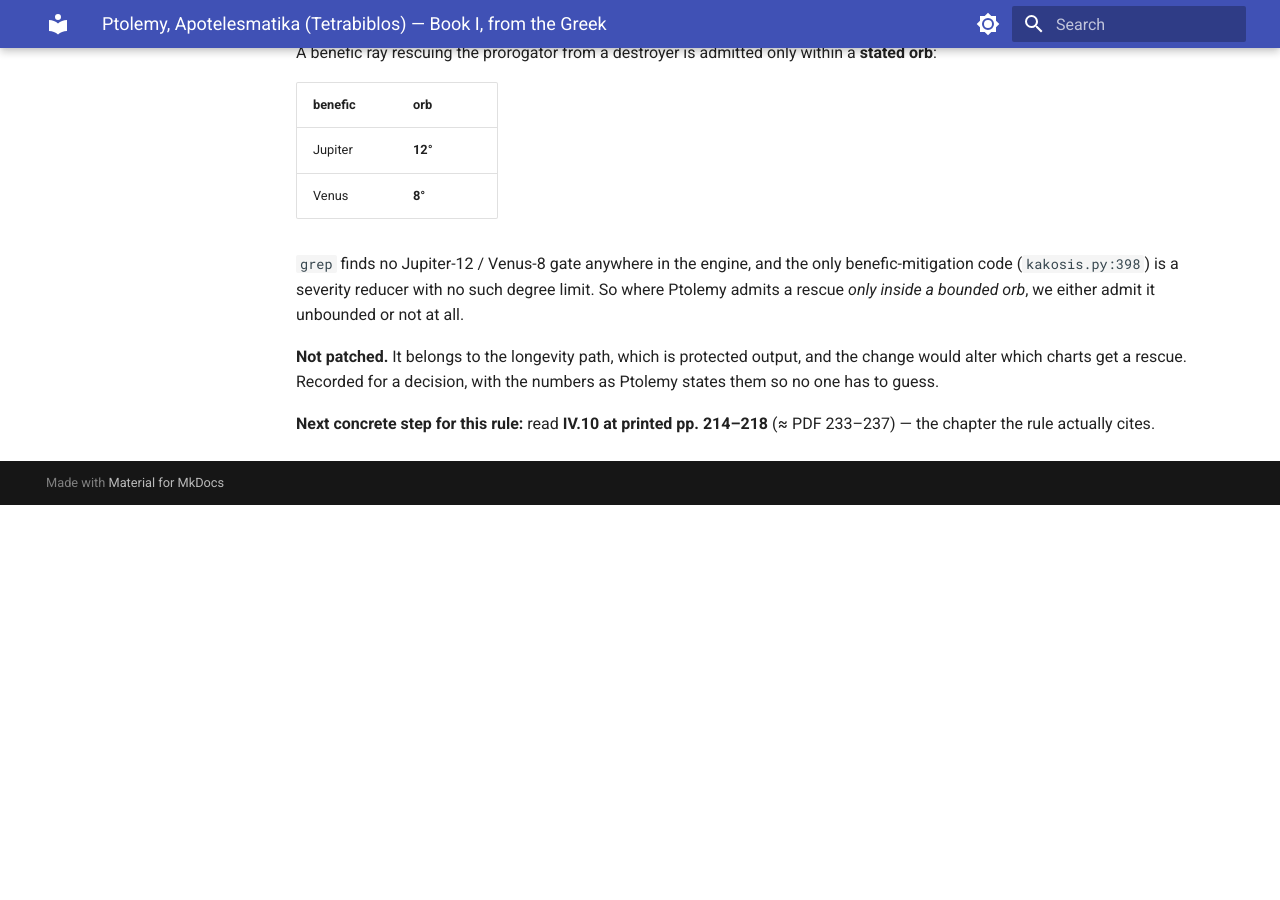
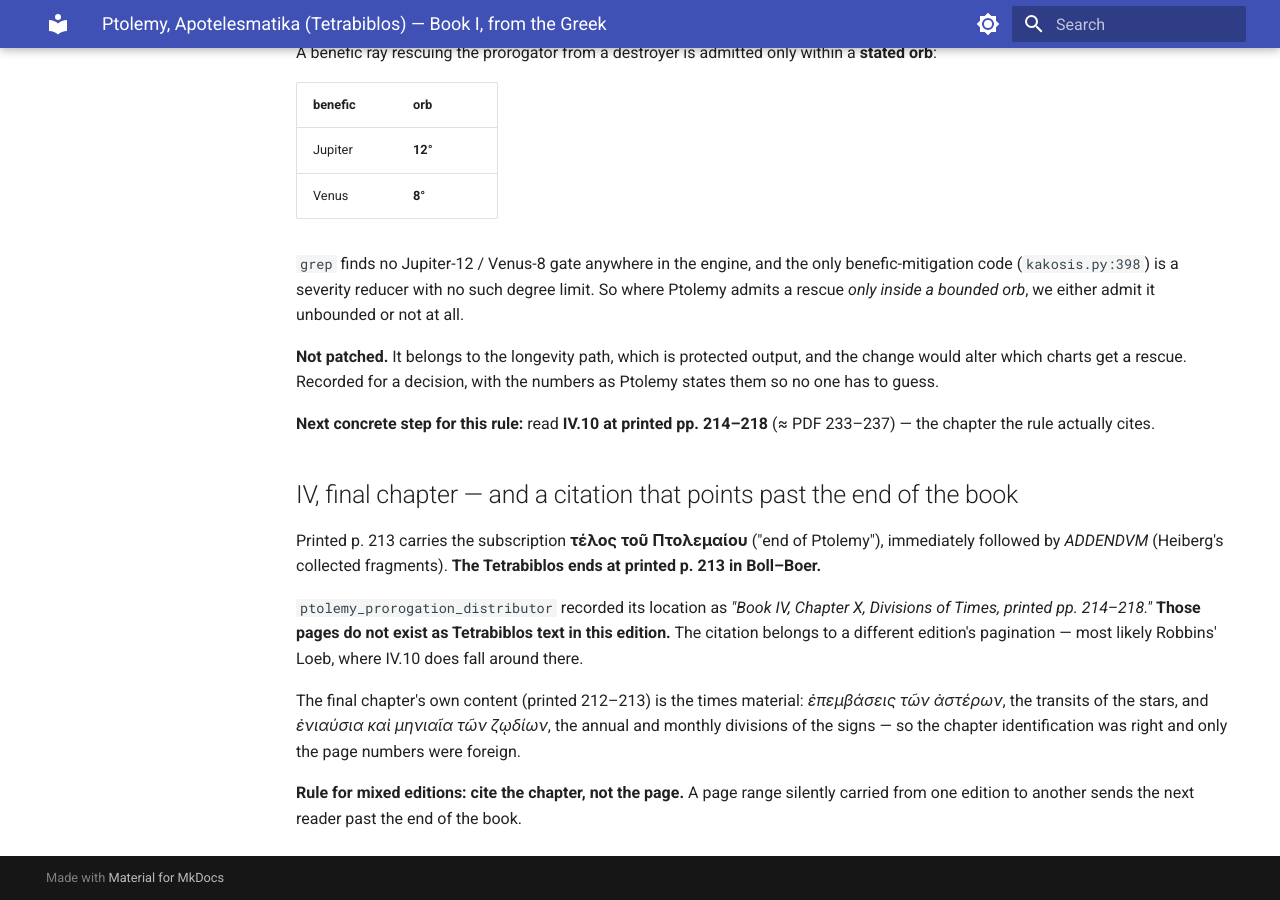
Before and after one commit to Bender1011001/traditional-astrology-engine, an MkDocs documentation site: the page built from docs/sources/ptolemy_greek_book1.md, in a window 1280 px wide and 900 px high, scrolled down 12201 px. Built offline with MkDocs 1.6.1 and Material for MkDocs 9.7.7, drawn with Linux system fonts in a browser that asks for light colours; before the commit the page ends 12706 px from its top, so only the background shows below that.

Commit message:
Ptolemy: a page citation that points past the end of the book
Printed p. 213 in Boll-Boer carries the subscription telos tou
Ptolemaiou and is followed straight by the ADDENDVM. The Tetrabiblos
ends there.

ptolemy_prorogation_distributor recorded its location as "Book IV,
Chapter X, Divisions of Times, printed pp. 214-218". Those pages do not
exist as Tetrabiblos text in this edition - they are past the end. The
range belongs to another edition's pagination, most likely Robbins'
Loeb where IV.10 does fall about there.

The chapter identification was right; only the page numbers were
foreign. The final chapter's content at printed 212-213 is the times
material - epembaseis ton asteron, the transits of the stars, and
eniausia kai meniaia ton zodion, the annual and monthly divisions of
the signs.

Location corrected to cite the chapter and to state where the old range
came from rather than deleting it. Publication limit now warns that a
check against "pp. 214-218" will land in the addendum or past the end.

Standing rule added: when editions are mixed, cite the CHAPTER, not the
page. A page range carried silently from one edition into another sends
the next reader off the end of the book.

Co-Authored-By: Claude Opus 5 <noreply@anthropic.com>

```diff
--- a/docs/sources/ptolemy_greek_book1.md
+++ b/docs/sources/ptolemy_greek_book1.md
@@ -321,3 +321,13 @@ A benefic ray rescuing the prorogator from a destroyer is admitted only within a
 **Not patched.** It belongs to the longevity path, which is protected output, and the change would alter which charts get a rescue. Recorded for a decision, with the numbers as Ptolemy states them so no one has to guess.
 
 **Next concrete step for this rule:** read **IV.10 at printed pp. 214–218** (≈ PDF 233–237) — the chapter the rule actually cites.
+
+## IV, final chapter — and a citation that points past the end of the book
+
+Printed p. 213 carries the subscription **τέλος τοῦ Πτολεμαίου** ("end of Ptolemy"), immediately followed by *ADDENDVM* (Heiberg's collected fragments). **The Tetrabiblos ends at printed p. 213 in Boll–Boer.**
+
+`ptolemy_prorogation_distributor` recorded its location as *"Book IV, Chapter X, Divisions of Times, printed pp. 214–218."* **Those pages do not exist as Tetrabiblos text in this edition.** The citation belongs to a different edition's pagination — most likely Robbins' Loeb, where IV.10 does fall around there.
+
+The final chapter's own content (printed 212–213) is the times material: *ἐπεμβάσεις τῶν ἀστέρων*, the transits of the stars, and *ἐνιαύσια καὶ μηνιαῖα τῶν ζῳδίων*, the annual and monthly divisions of the signs — so the chapter identification was right and only the page numbers were foreign.
+
+**Rule for mixed editions: cite the chapter, not the page.** A page range silently carried from one edition to another sends the next reader past the end of the book.
```
Also changed, not shown: 1 other file.
